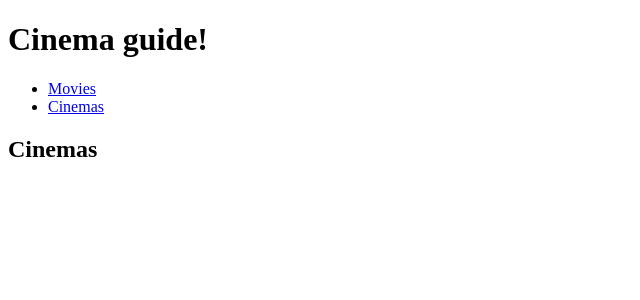
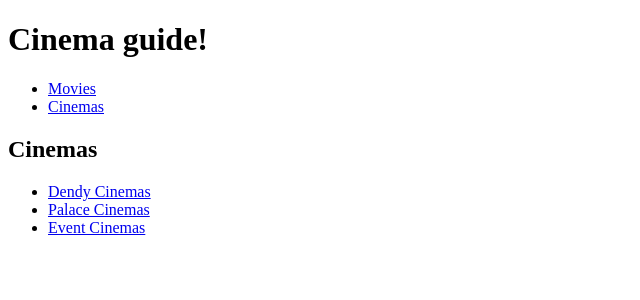
Before and after one commit to rmar8138/cinema-guide, an Angular app: page /cinemas in a window 1280 px wide. Shown: the top 300 px of the page, without its empty margins (0-640 px from the left). Built offline with nearby package versions, Linux system fonts and the light colour scheme.

Commit message:
Render all cinemas to cinemas component

```diff
--- a/src/app/components/cinema/cinema.component.html
+++ b/src/app/components/cinema/cinema.component.html
@@ -2,7 +2,9 @@
   <h3>{{ cinema.name }}</h3>
   <ul>
     <li *ngFor="let movieShowing of movieShowings">
-      <p>{{ movieShowing.movie.title }}</p>
+      <a [routerLink]="['/movie', movieShowing.movie.id]">{{
+        movieShowing.movie.title
+      }}</a>
       <span>{{ movieShowing.movie.genre }}</span>
       <ul>
         <li *ngFor="let time of movieShowing.times">
--- a/src/app/components/cinemas/cinemas.component.html
+++ b/src/app/components/cinemas/cinemas.component.html
@@ -1 +1,7 @@
 <h2>Cinemas</h2>
+
+<ul>
+  <li *ngFor="let cinema of cinemas">
+    <a [routerLink]="['/cinema', cinema.id]">{{ cinema.name }}</a>
+  </li>
+</ul>
--- a/src/app/components/cinemas/cinemas.component.ts
+++ b/src/app/components/cinemas/cinemas.component.ts
@@ -1,4 +1,8 @@
 import { Component, OnInit } from '@angular/core';
+import { MovieService } from './../../services/movie.service';
+
+import { Movie } from './../../models/Movie';
+import { Cinema } from './../../models/Cinema';
 
 @Component({
   selector: 'app-cinemas',
@@ -6,10 +10,16 @@
   styleUrls: ['./cinemas.component.scss']
 })
 export class CinemasComponent implements OnInit {
+  movies: Movie[];
+  cinemas: Cinema[];
 
-  constructor() { }
+  constructor(
+    private movieService: MovieService
+  ) { }
 
   ngOnInit(): void {
+    this.movies = this.movieService.getMovies();
+    this.cinemas = this.movieService.getCinemas();
   }
 
 }
--- a/src/app/components/movies/movies.component.ts
+++ b/src/app/components/movies/movies.component.ts
@@ -2,7 +2,6 @@
 import { MovieService } from './../../services/movie.service';
 
 import { Movie } from './../../models/Movie';
-import { Showing } from './../../models/Showing';
 import { Cinema } from './../../models/Cinema';
 
 @Component({
@@ -12,14 +11,14 @@
 })
 export class MoviesComponent implements OnInit {
   movies: Movie[];
-  showings: Showing[];
   cinemas: Cinema[];
 
-  constructor(private movieService: MovieService) { }
+  constructor(
+    private movieService: MovieService
+  ) { }
 
   ngOnInit(): void {
     this.movies = this.movieService.getMovies();
-    this.showings = this.movieService.getShowings();
     this.cinemas = this.movieService.getCinemas();
   }
 
```
